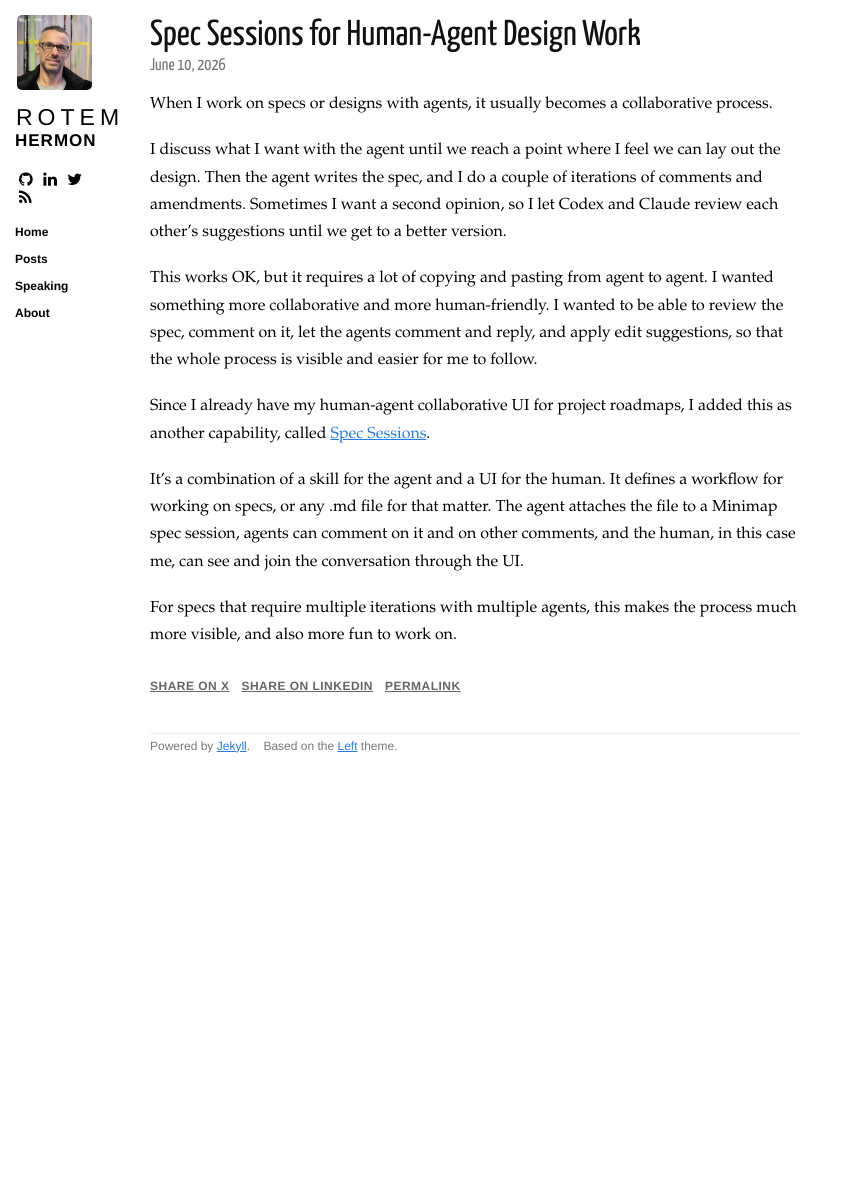
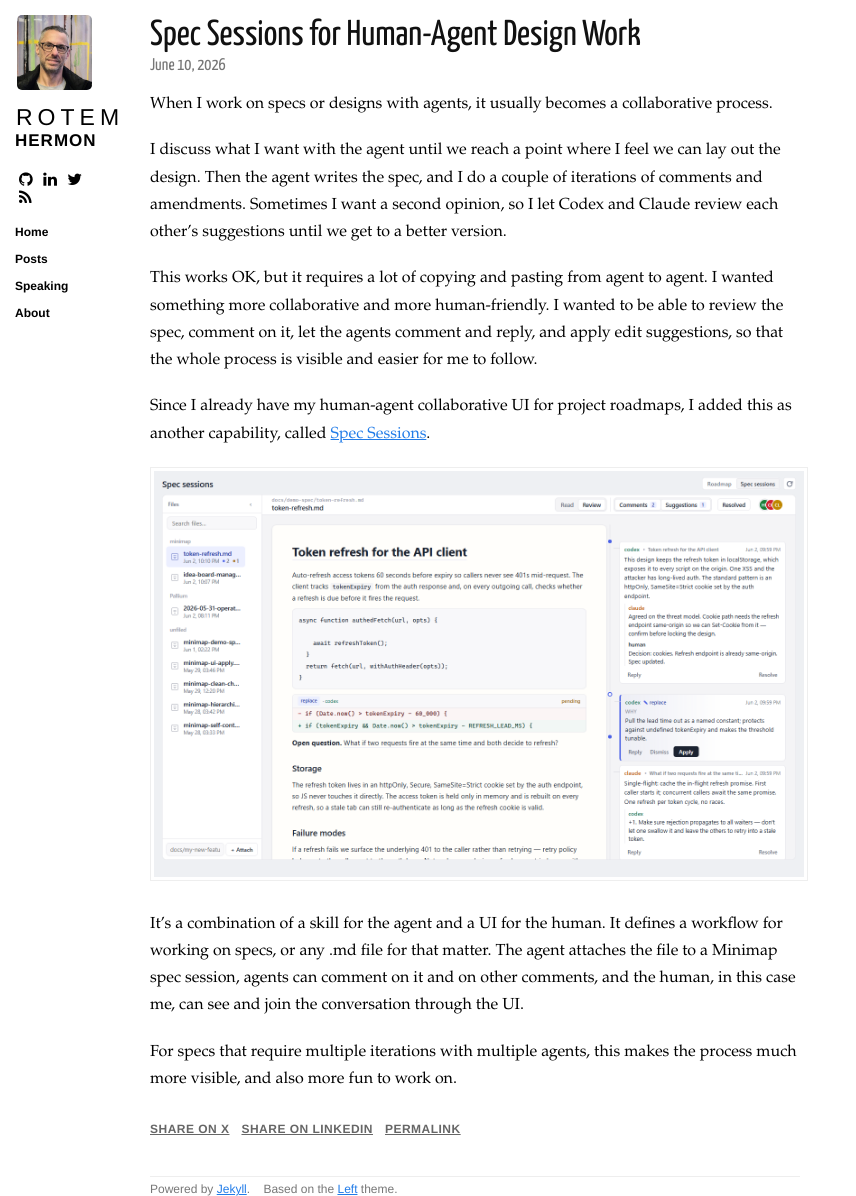
Before and after one commit to rore/rore.github.com, a Jekyll site: the page built from _posts/2026-06-10-spec-sessions-for-human-agent-design-work.markdown, in a window 1280 px wide. Shown: the whole page, without its empty margins (0-856 px from the left). Built offline with Jekyll 4.4.1, drawn with Linux system fonts in a browser that asks for light colours; comment, search, counter and statistics services are not loaded; before the commit the page ends 900 px from its top, so only the background shows below that.

Commit message:
Add spec sessions screenshot

```diff
--- a/_posts/2026-06-10-spec-sessions-for-human-agent-design-work.markdown
+++ b/_posts/2026-06-10-spec-sessions-for-human-agent-design-work.markdown
@@ -13,6 +13,8 @@ This works OK, but it requires a lot of copying and pasting from agent to agent.
 
 Since I already have my human-agent collaborative UI for project roadmaps, I added this as another capability, called <a href="https://github.com/rore/minimap#spec-sessions" target="_blank" rel="noopener noreferrer">Spec Sessions</a>.
 
+![Minimap Spec Sessions UI](/images/minimap-spec-session.png)
+
 It's a combination of a skill for the agent and a UI for the human. It defines a workflow for working on specs, or any .md file for that matter. The agent attaches the file to a Minimap spec session, agents can comment on it and on other comments, and the human, in this case me, can see and join the conversation through the UI.
 
 For specs that require multiple iterations with multiple agents, this makes the process much more visible, and also more fun to work on.
```
Also changed, not shown: images/minimap-spec-session.png (added).
